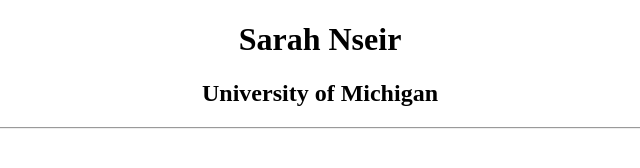
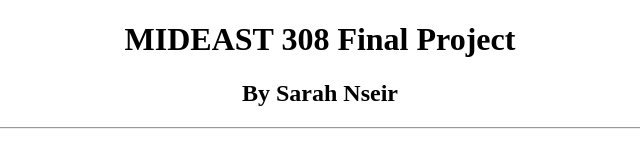
Before and after one commit to snseir/mideast308_final, a plain HTML site: page index.html in a window 1280 px wide. Shown: the whole page, without its empty margins (320-960 px from the left). Drawn offline with Linux system fonts and the light colour scheme.

Commit message:
changes text

```diff
--- a/index.html
+++ b/index.html
@@ -16,8 +16,8 @@
 </head>
 <body>
     <header>
-        <h1>Sarah Nseir</h1>
-        <h2>University of Michigan</h2>
+        <h1>MIDEAST 308 Final Project</h1>
+        <h2>By Sarah Nseir</h2>
     </header>
     <main>
         <hr>
```
